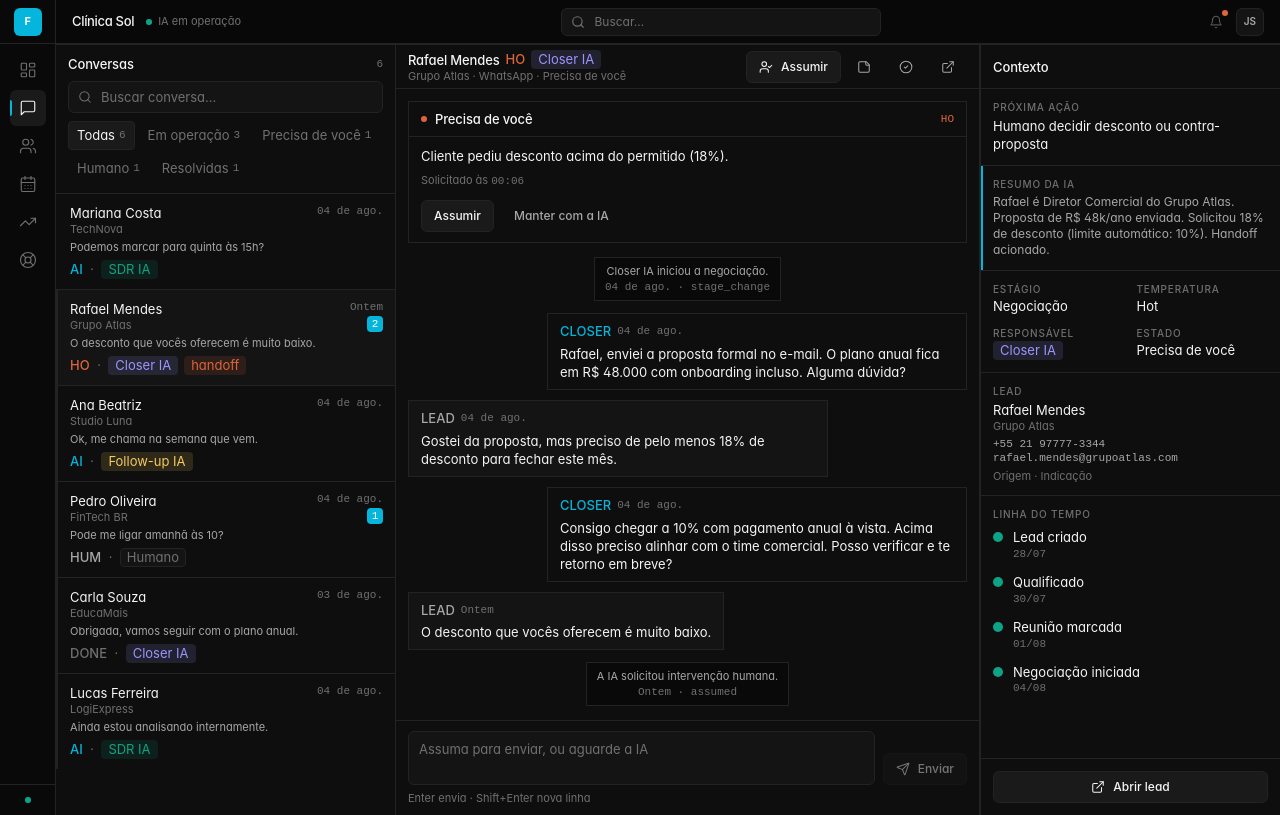
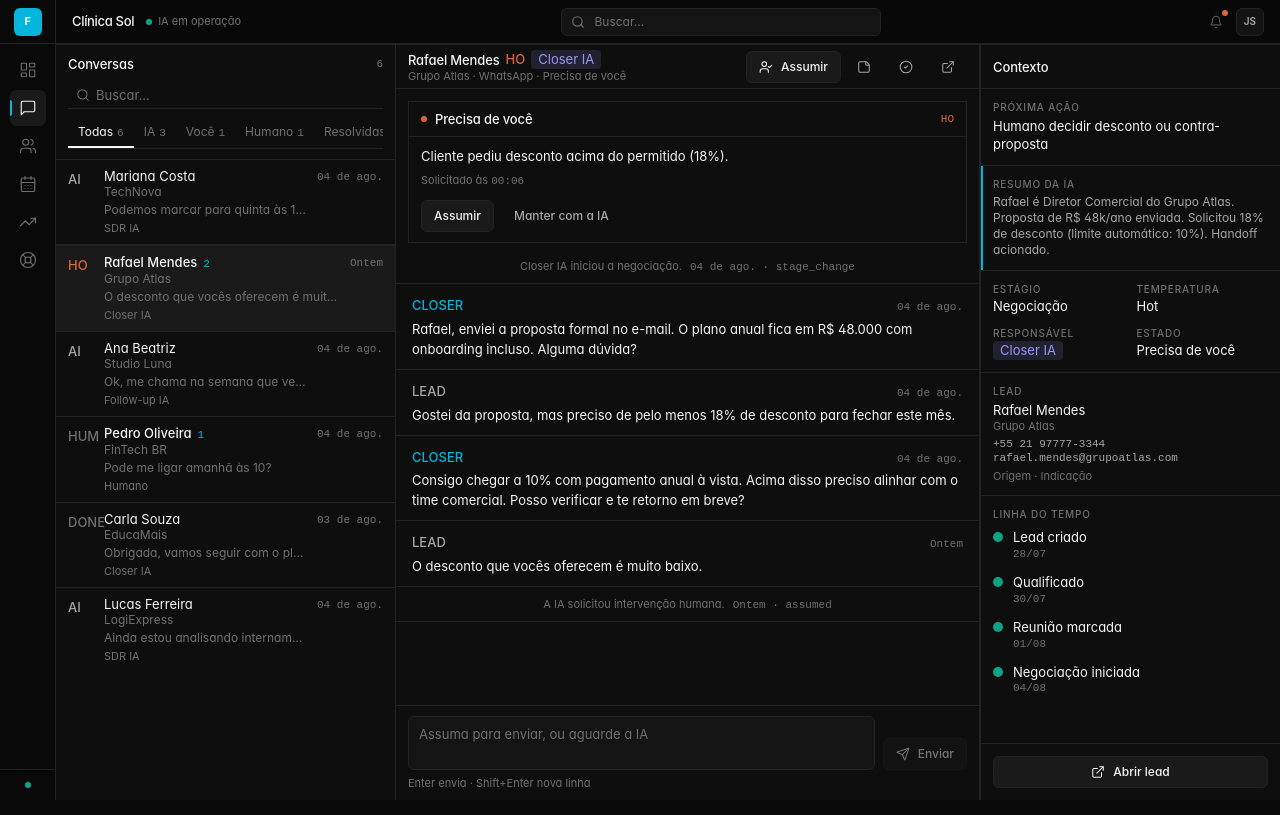
Before and after one commit to jvrm831720/forceia, a Next.js app in the folder dashboard/: page /conversas in a window 1280 px wide. Built offline with nearby package versions, Linux system fonts and the light colour scheme.

Commit message:
rebuild(conversations): Linear-density operational list + timeline (no chat bubbles)

```diff
--- a/dashboard/components/conversations/conversation-item.tsx
+++ b/dashboard/components/conversations/conversation-item.tsx
@@ -1,21 +1,12 @@
 "use client";
 
 import { cn } from "@/lib/utils";
-import { Badge } from "@/components/ui/badge";
 import {
-  agentBadgeVariant,
   agentLabel,
   formatMessageTime,
   statusCode,
 } from "@/lib/conversation-utils";
 import type { Conversation } from "@/types/conversation";
-
-const CODE_COLOR: Record<string, string> = {
-  AI: "text-brand",
-  HO: "text-warning",
-  HUM: "text-ink-muted",
-  DONE: "text-ink-soft",
-};
 
 export function ConversationItem({
   conversation,
@@ -26,65 +17,64 @@ export function ConversationItem({
   selected: boolean;
   onSelect: (id: string) => void;
 }) {
-  const {
-    id,
-    leadName,
-    company,
-    lastMessage,
-    lastMessageAt,
-    currentOwner,
-    status,
-    unreadCount,
-  } = conversation;
-
-  const code = statusCode(status);
-  const needsYou = status === "needs_attention";
+  const code = statusCode(conversation.status);
+  const needsYou = conversation.status === "needs_attention";
+  const unread =
+    typeof conversation.unreadCount === "number" && conversation.unreadCount > 0;
 
   return (
     <button
       type="button"
-      onClick={() => onSelect(id)}
+      onClick={() => onSelect(conversation.id)}
       aria-current={selected ? "true" : undefined}
       className={cn(
-        "group relative flex w-full gap-2.5 border-l-2 px-3 py-2.5 text-left transition-ui duration-fast",
-        selected
-          ? "border-l-brand bg-surface"
-          : needsYou
-            ? "border-l-warning hover:bg-surface"
-            : "border-l-transparent hover:bg-surface",
+        "grid w-full grid-cols-[28px_1fr_auto] gap-x-2 border-b border-border px-3 py-2 text-left transition-colors duration-100",
+        selected ? "bg-elevated" : "hover:bg-surface",
+        needsYou && !selected && "bg-warning-soft/30",
       )}
     >
-      <div className="min-w-0 flex-1">
-        <div className="flex items-start justify-between gap-2">
-          <div className="min-w-0">
-            <p className="truncate text-body font-medium text-ink">{leadName}</p>
-            <p className="truncate text-meta text-ink-soft">{company}</p>
-          </div>
-          <div className="flex shrink-0 flex-col items-end gap-0.5">
-            <time className="text-mono text-ink-soft">
-              {formatMessageTime(lastMessageAt)}
-            </time>
-            {typeof unreadCount === "number" && unreadCount > 0 && (
-              <span className="inline-flex h-4 min-w-4 items-center justify-center rounded-sm bg-brand px-1 text-mono text-white">
-                {unreadCount}
-              </span>
+      <span
+        className={cn(
+          "pt-0.5 text-mono font-medium tabular-nums",
+          code === "HO" && "text-warning",
+          code === "AI" && "text-ink-muted",
+          code === "HUM" && "text-ink-soft",
+          code === "DONE" && "text-ink-soft",
+        )}
+      >
+        {code}
+      </span>
+
+      <div className="min-w-0">
+        <div className="flex items-baseline gap-1.5">
+          <span
+            className={cn(
+              "truncate text-[13px] leading-4 text-ink",
+              unread && "font-medium",
             )}
-          </div>
+          >
+            {conversation.leadName}
+          </span>
+          {unread && (
+            <span className="shrink-0 text-mono text-brand">
+              {conversation.unreadCount}
+            </span>
+          )}
         </div>
+        <p className="truncate text-[12px] leading-4 text-ink-soft">
+          {conversation.company}
+        </p>
+        <p className="mt-0.5 truncate text-[12px] leading-4 text-ink-soft">
+          {conversation.lastMessage}
+        </p>
+        <p className="mt-0.5 text-[11px] leading-4 text-ink-soft">
+          {agentLabel(conversation.currentOwner)}
+        </p>
+      </div>
 
-        <p className="mt-1 line-clamp-1 text-meta text-ink-muted">{lastMessage}</p>
-
-        <div className="mt-1.5 flex flex-wrap items-center gap-1.5">
-          <span className={cn("text-mono font-medium", CODE_COLOR[code] ?? "text-ink-soft")}>
-            {code}
-          </span>
-          <span className="text-mono text-ink-soft">·</span>
-          <Badge variant={agentBadgeVariant(currentOwner)}>
-            {agentLabel(currentOwner)}
-          </Badge>
-          {needsYou && <Badge variant="warning">handoff</Badge>}
-        </div>
-      </div>
+      <time className="pt-0.5 text-right text-mono text-ink-soft">
+        {formatMessageTime(conversation.lastMessageAt)}
+      </time>
     </button>
   );
 }
--- a/dashboard/components/conversations/filters.tsx
+++ b/dashboard/components/conversations/filters.tsx
@@ -5,8 +5,8 @@ import type { ConversationFilter } from "@/types/conversation";
 
 const FILTERS: { id: ConversationFilter; label: string }[] = [
   { id: "all", label: "Todas" },
-  { id: "ai", label: "Em operação" },
-  { id: "attention", label: "Precisa de você" },
+  { id: "ai", label: "IA" },
+  { id: "attention", label: "Você" },
   { id: "human", label: "Humano" },
   { id: "closed", label: "Resolvidas" },
 ];
@@ -21,7 +21,11 @@ export function ConversationFilters({
   counts: Record<ConversationFilter, number>;
 }) {
   return (
-    <div className="flex flex-wrap gap-1" role="tablist" aria-label="Filtros de conversa">
+    <div
+      className="flex gap-0 overflow-x-auto border-b border-border"
+      role="tablist"
+      aria-label="Filtros"
+    >
       {FILTERS.map((f) => {
         const active = value === f.id;
         return (
@@ -32,14 +36,16 @@ export function ConversationFilters({
             aria-selected={active}
             onClick={() => onChange(f.id)}
             className={cn(
-              "inline-flex items-center gap-1 rounded-sm border px-2 py-1 text-meta transition-ui duration-fast",
+              "shrink-0 border-b-2 px-2.5 py-1.5 text-[12px] transition-colors duration-100",
               active
-                ? "border-border bg-elevated text-ink"
-                : "border-transparent text-ink-soft hover:bg-surface hover:text-ink-muted",
+                ? "border-ink text-ink"
+                : "border-transparent text-ink-soft hover:text-ink-muted",
             )}
           >
             {f.label}
-            <span className="text-mono text-ink-soft">{counts[f.id] ?? 0}</span>
+            <span className="ml-1 text-mono text-ink-soft">
+              {counts[f.id] ?? 0}
+            </span>
           </button>
         );
       })}
--- a/dashboard/components/conversations/message-bubble.tsx
+++ b/dashboard/components/conversations/message-bubble.tsx
@@ -1,73 +1,61 @@
 "use client";
 
 import { cn } from "@/lib/utils";
-import {
-  agentLabel,
-  formatMessageTime,
-} from "@/lib/conversation-utils";
+import { agentLabel, formatMessageTime } from "@/lib/conversation-utils";
 import type { ConversationMessage } from "@/types/conversation";
 
+/** Operational timeline row — not a chat bubble. */
 export function MessageBubble({ message }: { message: ConversationMessage }) {
-  const { sender, content, timestamp, agentRole, systemKind, status } = message;
+  const { sender, content, timestamp, agentRole, systemKind } = message;
 
   if (sender === "system") {
     return (
-      <div className="flex justify-center px-3 py-1.5">
-        <div className="max-w-[90%] border border-border bg-background px-2.5 py-1.5 text-center">
-          <p className="text-meta text-ink-muted">{content}</p>
-          <p className="mt-0.5 text-mono text-ink-soft">
+      <div className="border-b border-border px-4 py-2">
+        <p className="text-center text-[11px] text-ink-soft">
+          {content}
+          <span className="ml-2 text-mono">
             {formatMessageTime(timestamp)}
             {systemKind ? ` · ${systemKind}` : ""}
+          </span>
         </p>
-        </div>
       </div>
     );
   }
 
-  const isLead = sender === "lead";
-  const isAi = sender === "ai";
-  const isHuman = sender === "human";
+  const who =
+    sender === "lead"
+      ? "LEAD"
+      : sender === "human"
+        ? "HUM"
+        : agentRole
+          ? agentLabel(agentRole).replace(" IA", "").toUpperCase()
+          : "IA";
 
   return (
-    <div
+    <article
       className={cn(
-        "flex px-3 py-1",
-        isLead ? "justify-start" : "justify-end",
+        "border-b border-border px-4 py-2.5",
+        sender === "ai" && "bg-surface/40",
       )}
     >
-      <div
-        className={cn(
-          "max-w-[min(100%,420px)] border px-3 py-2",
-          isLead && "border-border bg-surface",
-          isAi && "border-brand/30 bg-brand-soft/40",
-          isHuman && "border-border bg-elevated",
-        )}
-      >
-        <div className="mb-1 flex items-center gap-1.5">
+      <div className="mb-1 flex items-baseline justify-between gap-2">
         <span
           className={cn(
             "text-mono font-medium",
-              isLead && "text-ink-muted",
-              isAi && "text-brand",
-              isHuman && "text-ink-soft",
+            sender === "ai" && "text-brand",
+            sender === "lead" && "text-ink-muted",
+            sender === "human" && "text-ink-soft",
           )}
         >
-            {isLead && "LEAD"}
-            {isAi &&
-              (agentRole
-                ? agentLabel(agentRole).replace(" IA", "").toUpperCase()
-                : "IA")}
-            {isHuman && "HUM"}
+          {who}
         </span>
-          <span className="text-mono text-ink-soft">
+        <time className="text-mono text-ink-soft">
           {formatMessageTime(timestamp)}
-          </span>
-          {status && isHuman && (
-            <span className="text-mono text-ink-soft">{status}</span>
-          )}
+        </time>
       </div>
-        <p className="whitespace-pre-wrap text-body text-ink">{content}</p>
-      </div>
-    </div>
+      <p className="whitespace-pre-wrap text-[13px] leading-5 text-ink">
+        {content}
+      </p>
+    </article>
   );
 }
--- a/dashboard/components/conversations/search.tsx
+++ b/dashboard/components/conversations/search.tsx
@@ -1,7 +1,6 @@
 "use client";
 
 import { Search } from "lucide-react";
-import { Icon } from "@/components/ui/icon";
 
 export function ConversationSearch({
   value,
@@ -12,17 +11,17 @@ export function ConversationSearch({
 }) {
   return (
     <label className="relative block">
-      <Icon
-        icon={Search}
-        size="sm"
-        className="pointer-events-none absolute left-2.5 top-1/2 -translate-y-1/2 text-ink-soft"
+      <Search
+        className="pointer-events-none absolute left-2 top-1/2 h-3.5 w-3.5 -translate-y-1/2 text-ink-soft"
+        strokeWidth={1.75}
+        aria-hidden
       />
       <input
         type="search"
         value={value}
         onChange={(e) => onChange(e.target.value)}
-        placeholder="Buscar conversa…"
-        className="h-8 w-full rounded-md border border-border bg-surface pl-8 pr-2.5 text-body text-ink placeholder:text-ink-soft transition-ui duration-fast focus:border-brand focus:outline-none focus:shadow-focus"
+        placeholder="Buscar…"
+        className="h-7 w-full border-0 border-b border-border bg-transparent pl-7 pr-2 text-[13px] text-ink placeholder:text-ink-soft focus:border-ink-muted focus:outline-none"
       />
     </label>
   );
```
Lines whose indentation alone changed are shown as unchanged.
